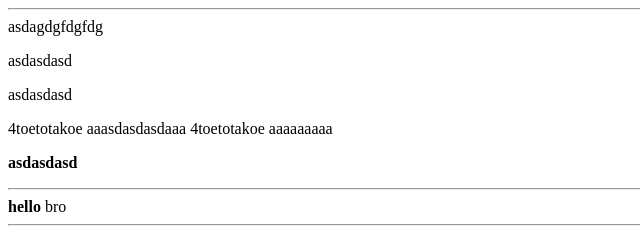
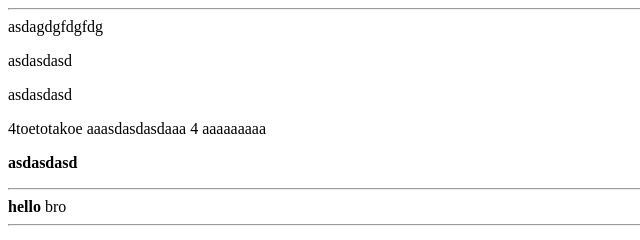
Before and after one commit to paveldukhnov/L1-FIRST-STEPS, a plain HTML site: page index.html in a window 1280 px wide. Shown: the top 240 px of the page, 0-640 px from the left. Drawn offline with Linux system fonts and the light colour scheme.

Commit message:
asdasdasd

```diff
--- a/index.html
+++ b/index.html
@@ -14,7 +14,7 @@
       <p>asdasdasd</p>
       <p>asdasdasd</p>
      <span>4toetotakoe aaasdasdasdaaa</span>
-     <span>4toetotakoe aaaaaaaaa</span>
+     <span>4 aaaaaaaaa</span>
       <p>
           <b>
               asdasdasd
```
